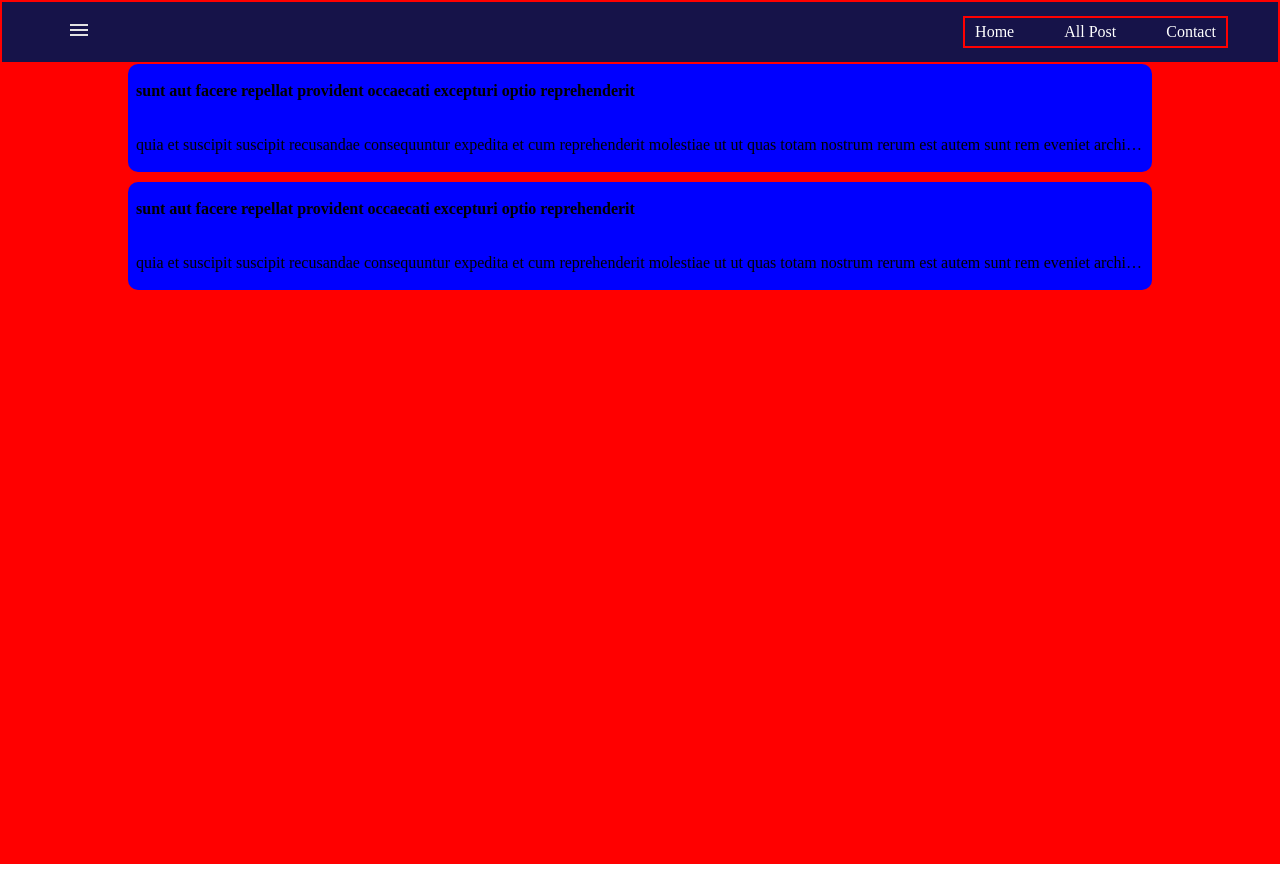
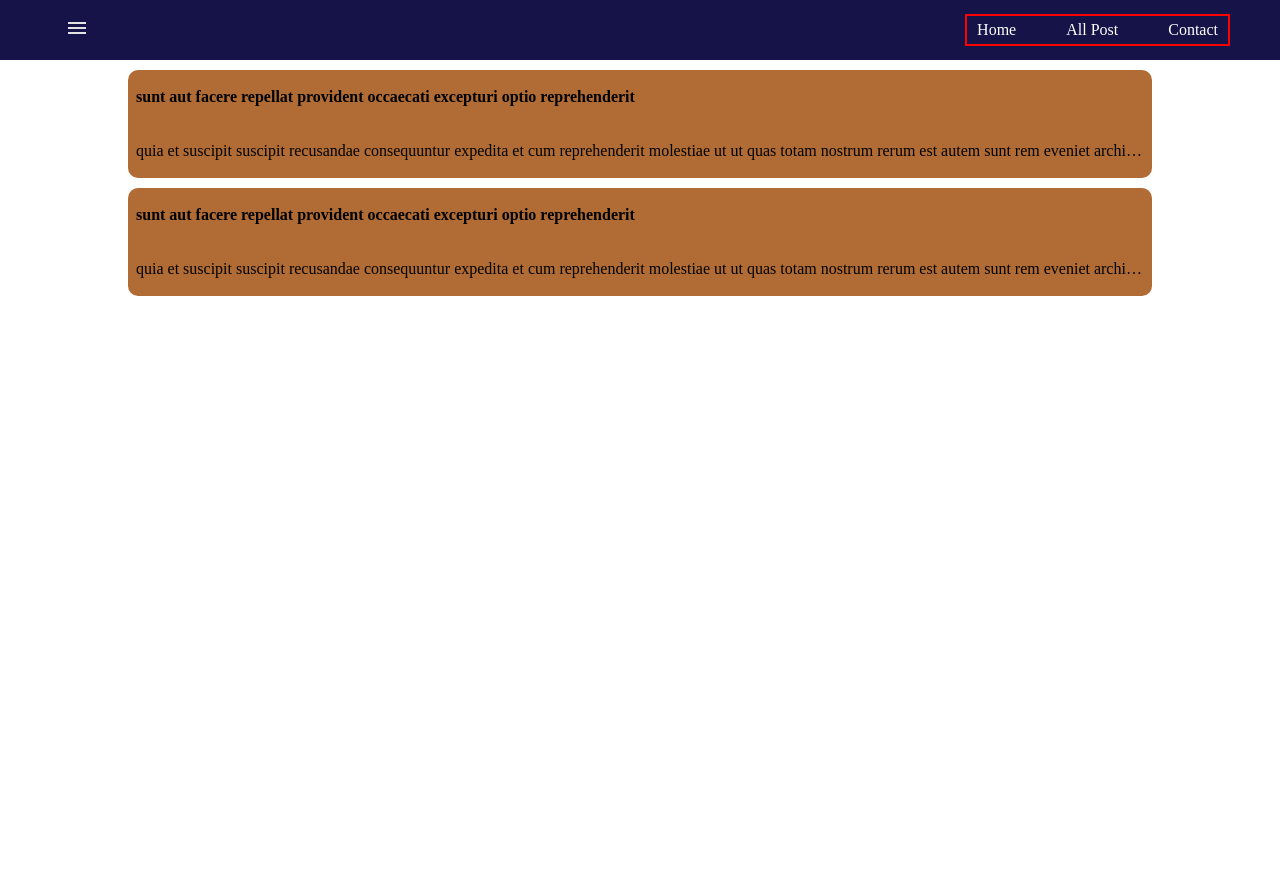
Before and after one commit to Ahsanulhaq01/Intermediate-React-Project, a React (Vite) app in the folder blog/: page / in a window 1280 px wide. Built offline with nearby package versions, Linux system fonts and the light colour scheme.

Commit message:
add position property

```diff
--- a/blog/src/App.css
+++ b/blog/src/App.css
@@ -1,16 +1,21 @@
 .homepage-container{
     min-height:100vh;
     max-width: 100vw;
-    background-color: red;
     display: flex;
     align-items: center;
     flex-direction: column;
     gap: 10px;
+    position: absolute;
+    right: 100px;
+    left: 100px;
+    top: 70px;
+    z-index: -120;
+
 }
 .blog-container{
     max-width: 80vw;
     width: 100%;
-    background-color: blue;
+    background-color: rgb(177, 108, 53);
     max-height: 150px;
     border-radius: 10px;
 }
--- a/blog/src/App.jsx
+++ b/blog/src/App.jsx
@@ -1,6 +1,7 @@
 import './App.css'
 import Navbar from './Navabar/Navbar'
 function App() {
+
 
 
   return (
--- a/blog/src/Navabar/navbar.css
+++ b/blog/src/Navabar/navbar.css
@@ -1,6 +1,4 @@
 .nav-container{
-    max-width: 100vw;
-    border: 2px solid red;
     background-color: #161349;
     height: 60px;
     padding: 0px 50px;
@@ -8,6 +6,10 @@
     justify-content: space-between;
     align-items: center;
     color: white;
+    position: fixed;
+    z-index: 1000;
+    right: 0;
+    left: 0;
 }
 .logo .menu-img{
     padding: 10px 15px;
```
